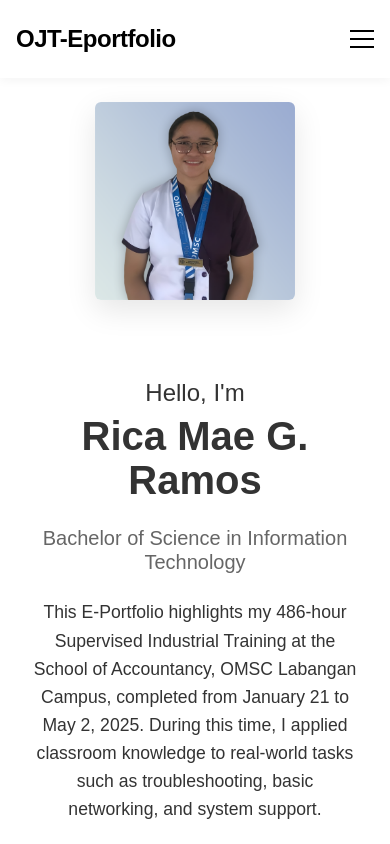
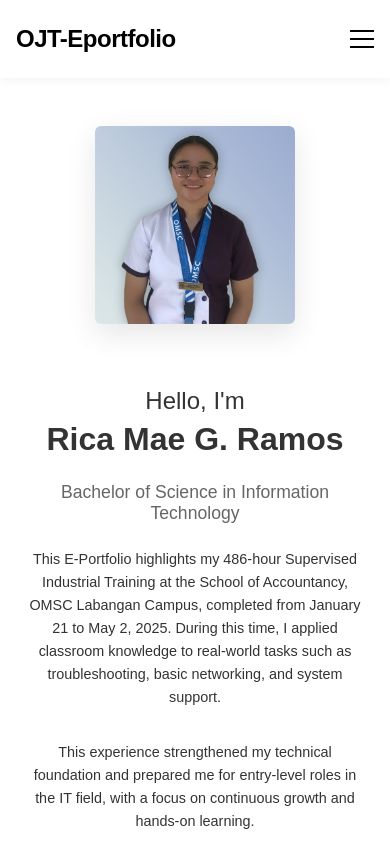
Before and after one commit to zettuzz/portfolio, a React (Vite) app: page / in a window 390 px wide. Shown: the top 844 px of the page. Built offline with nearby package versions, Linux system fonts and the light colour scheme.

Commit message:
index changes

```diff
--- a/index.html
+++ b/index.html
@@ -3,6 +3,7 @@
   <head>
     <meta charset="UTF-8" />
     <link rel="icon"/>
+    <meta name="viewport" content="width=device-width, initial-scale=1.0, maximum-scale=1.0, user-scalable=no" />
     <title>Eportfolio</title>
   </head>
   <body>
--- a/src/pages/Home.css
+++ b/src/pages/Home.css
@@ -1,7 +1,9 @@
 .home {
   display: flex;
   flex-direction: column;
-  gap: 5rem;
+  gap: 3rem;
+  width: 100%;
+  overflow-x: hidden;
 }
 
 .hero {
@@ -11,6 +13,7 @@
   justify-content: center;
   min-height: 80vh;
   padding: 0 1rem;
+  width: 100%;
 }
 
 .hero-content {
@@ -87,6 +90,7 @@
 
 .home-featured {
   padding: 0 1rem;
+  width: 100%;
 }
 
 .featured-grid {
@@ -94,6 +98,7 @@
   grid-template-columns: repeat(auto-fill, minmax(300px, 1fr));
   gap: 2rem;
   margin-bottom: 3rem;
+  width: 100%;
 }
 
 .featured-placeholder {
@@ -108,6 +113,7 @@
 
 .view-all {
   text-align: center;
+  width: 100%;
 }
 
 .view-all-link {
@@ -128,23 +134,35 @@
 
 /* Responsive adjustments */
 @media (max-width: 768px) {
+  .home {
+    gap: 2rem;
+  }
+
+  .hero {
+    min-height: auto;
+    padding: 2rem 1rem;
+  }
+
   .hero-content {
     flex-direction: column;
     text-align: center;
+    gap: 2rem;
   }
 
   .hero-text {
     order: 2;
+    width: 100%;
   }
 
   .hero-image {
     order: 1;
     justify-content: center;
     margin-bottom: 2rem;
+    width: 100%;
   }
 
   .hero-image img {
-    max-width: 200px;
+    max-width: 250px;
   }
 
   .hero-title {
@@ -155,13 +173,50 @@
     font-size: 1.25rem;
   }
 
+  .hero-description {
+    font-size: 1rem;
+    margin-bottom: 2rem;
+  }
+
   .hero-buttons {
     flex-direction: column;
     width: 100%;
+    gap: 0.5rem;
   }
 
   .hero-buttons .btn {
     width: 100%;
     text-align: center;
   }
+
+  .featured-grid {
+    grid-template-columns: 1fr;
+    gap: 1rem;
+  }
 }
+
+@media (max-width: 480px) {
+  .hero {
+    padding: 1.5rem 0.5rem;
+  }
+
+  .hero-image img {
+    max-width: 200px;
+  }
+
+  .hero-title {
+    font-size: 2rem;
+  }
+
+  .hero-subtitle {
+    font-size: 1.1rem;
+  }
+
+  .hero-description {
+    font-size: 0.9rem;
+  }
+
+  .featured-grid {
+    gap: 0.5rem;
+  }
+}
```
